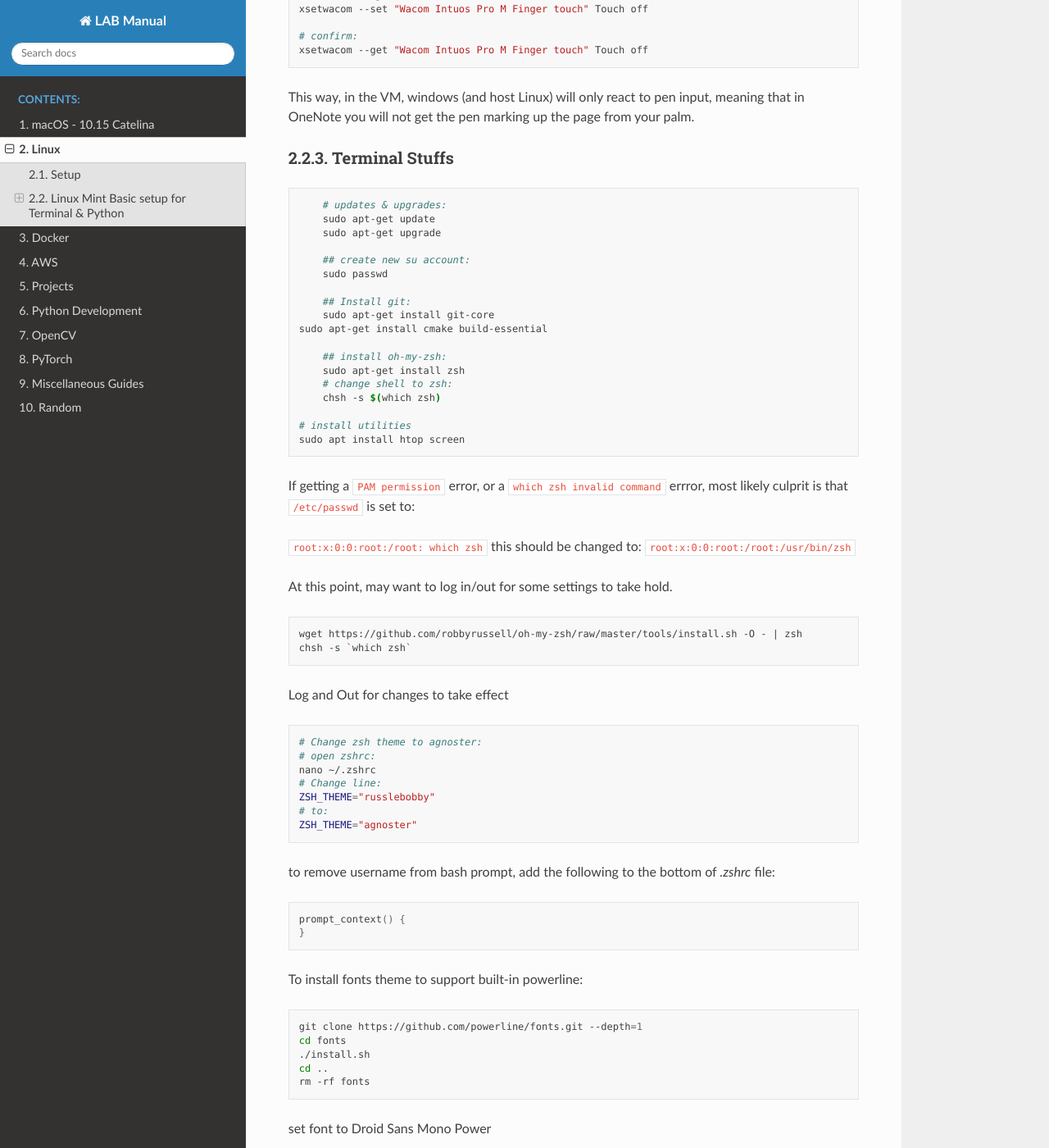
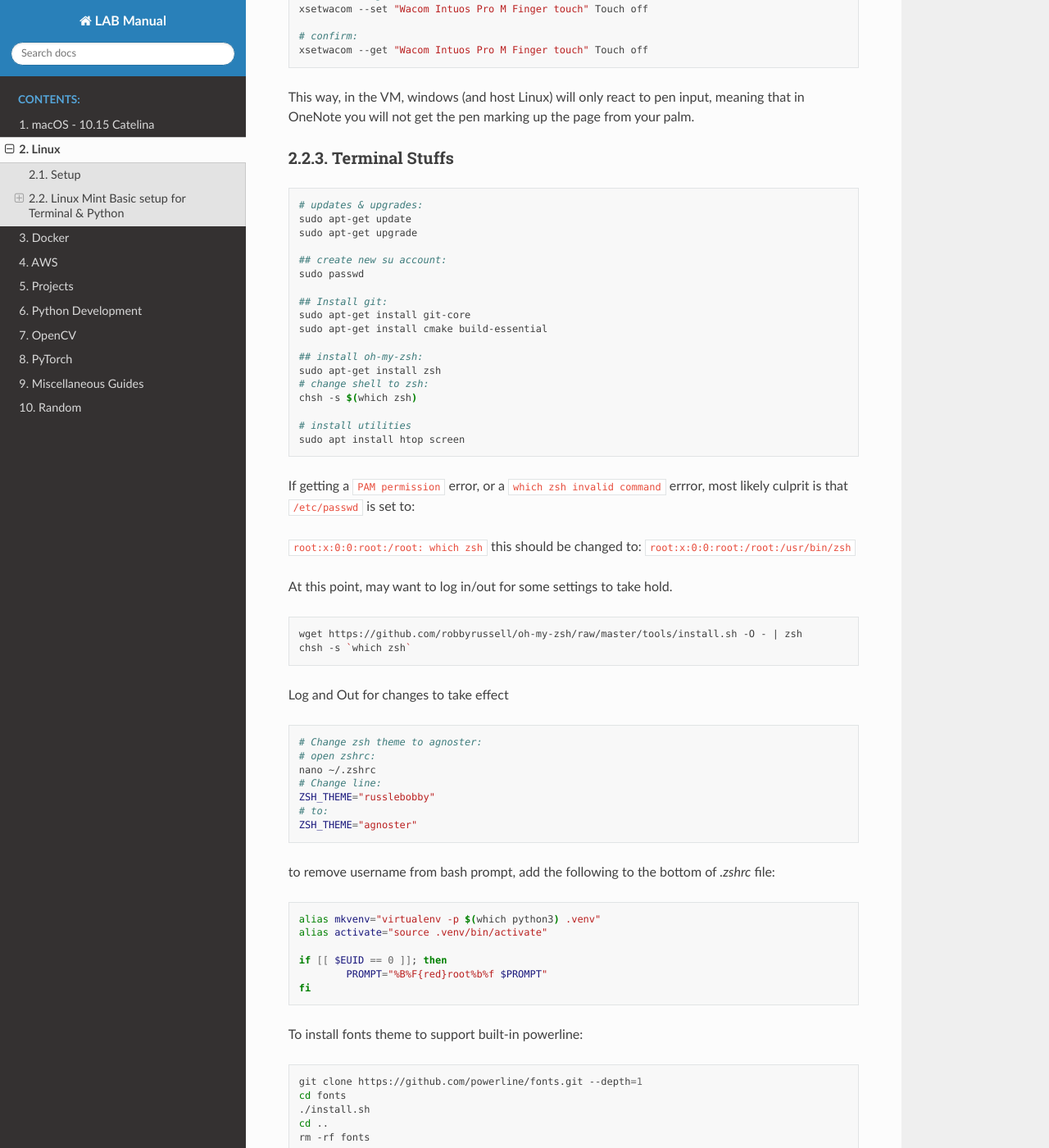
Before and after one commit to evgenyslab/labmanual, a Sphinx documentation site: the page built from docs/linux.rst, in a window 1280 px wide and 1400 px high, scrolled down 1525 px. Shown: the whole window at 82% size. Built offline with Sphinx 7.4.7 and the Read the Docs theme 2.0.0, drawn with Linux system fonts in a browser that asks for light colours.

Commit message:
prompt context for agnoster

```diff
--- a/docs/linux.rst
+++ b/docs/linux.rst
@@ -92,15 +92,15 @@ Terminal Stuffs
 
 	## Install git:
 	sudo apt-get install git-core
-    sudo apt-get install cmake build-essential
+	sudo apt-get install cmake build-essential
 
 	## install oh-my-zsh:
 	sudo apt-get install zsh
 	# change shell to zsh:
 	chsh -s $(which zsh)
 
-    # install utilities
-    sudo apt install htop screen
+	# install utilities
+	sudo apt install htop screen
 
 
 If getting a :code:`PAM permission` error, or a :code:`which zsh invalid command`
@@ -134,8 +134,13 @@ to the bottom of `.zshrc` file:
 
 .. code-block:: bash
 
-	prompt_context() {
-	}
+	alias mkvenv="virtualenv -p $(which python3) .venv"
+	alias activate="source .venv/bin/activate"
+
+	if [[ $EUID == 0 ]]; then
+		PROMPT="%B%F{red}root%b%f $PROMPT"
+	fi
+
 
 
 
```
